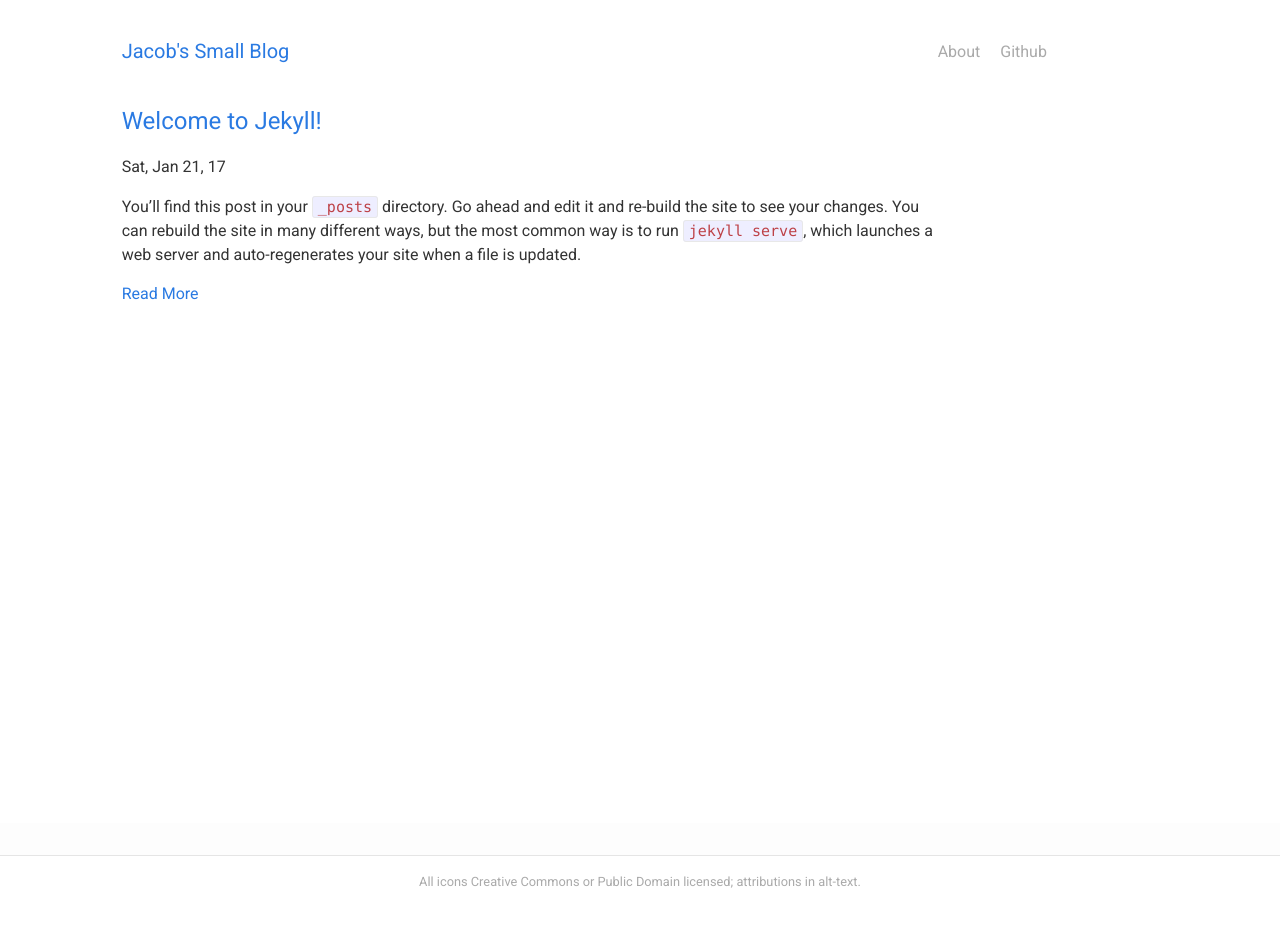
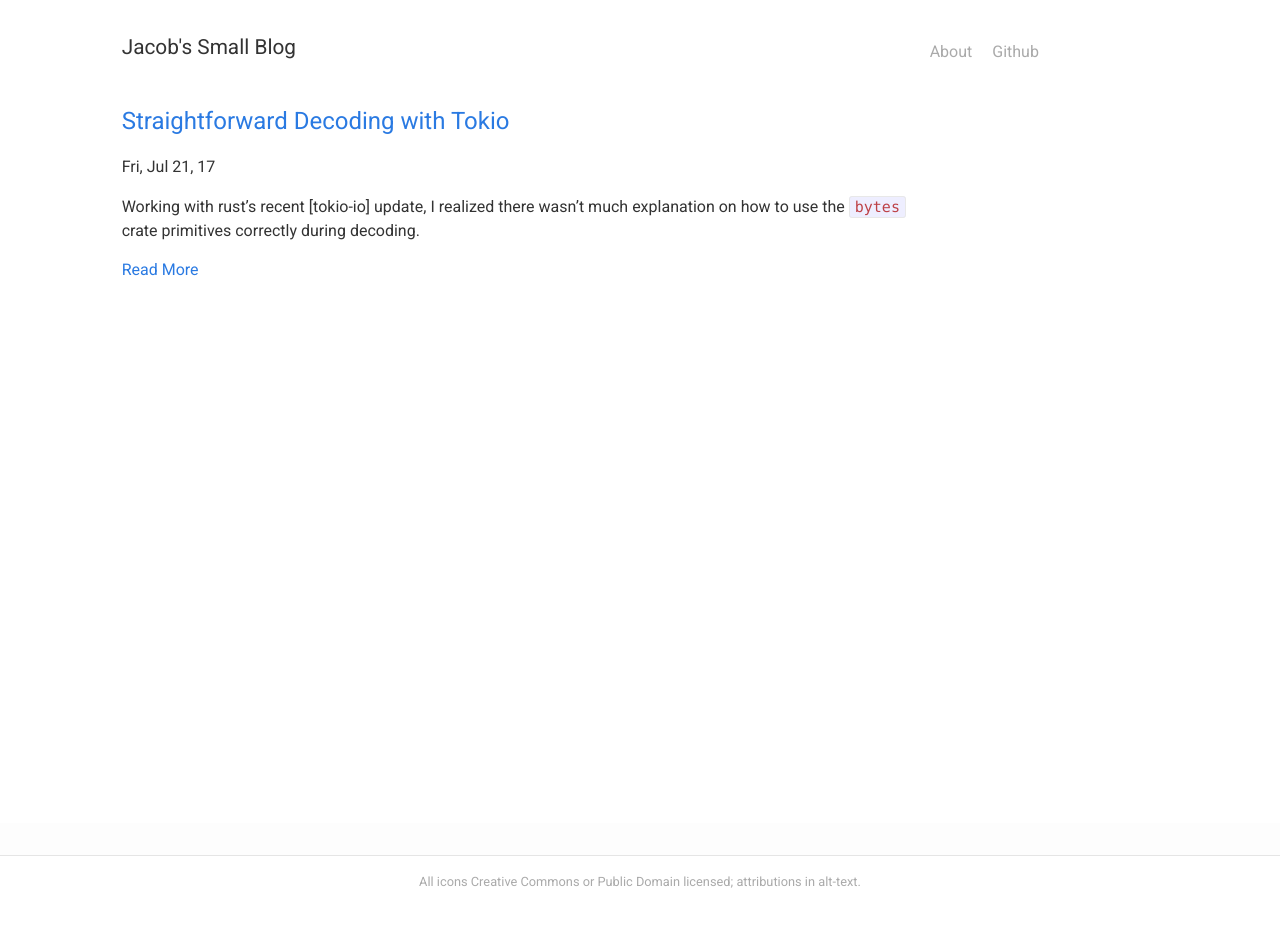
Before and after one commit to Latrasis/latrasis.github.io, a Jekyll site: the page built from index.html, in a window 1280 px wide. Built offline with Jekyll 4.4.1, drawn with Linux system fonts in a browser that asks for light colours; nearby versions of some CDN libraries.

Commit message:
Start first post 1/5

```diff
--- a/_includes/header.html
+++ b/_includes/header.html
@@ -2,7 +2,7 @@
   <div class="container-fluid">
     <nav class="site-header-nav">
       <div class="row">
-        <a class="col offset-md-1 navbar-brand site-nav-brand" href="{{ site.baseurl }}/">
+        <a class="col offset-md-1 site-nav-brand" href="{{ site.baseurl }}/">
           {{ site.title }}
         </a>
         <ul class="col offset-md-4 site-header-nav-links">
--- a/_layouts/post.html
+++ b/_layouts/post.html
@@ -11,7 +11,7 @@ layout: default
             </header>
         </div>
         <div class="row">
-            <div class="col col-md-8 offset-md-1">
+            <div class="col col-md-9 offset-md-1">
                 {{ content }}
             </div>
         </div>
--- a/_posts/2017-01-21-welcome-to-jekyll.markdown
+++ /dev/null
@@ -1,25 +0,0 @@
----
-layout: post
-title:  "Welcome to Jekyll!"
-date:   2017-01-21 18:50:32 +0300
-categories: jekyll update
----
-You’ll find this post in your `_posts` directory. Go ahead and edit it and re-build the site to see your changes. You can rebuild the site in many different ways, but the most common way is to run `jekyll serve`, which launches a web server and auto-regenerates your site when a file is updated.
-
-To add new posts, simply add a file in the `_posts` directory that follows the convention `YYYY-MM-DD-name-of-post.ext` and includes the necessary front matter. Take a look at the source for this post to get an idea about how it works.
-
-Jekyll also offers powerful support for code snippets:
-
-{% highlight ruby %}
-def print_hi(name)
-  puts "Hi, #{name}"
-end
-print_hi('Tom')
-#=> prints 'Hi, Tom' to STDOUT.
-{% endhighlight %}
-
-Check out the [Jekyll docs][jekyll-docs] for more info on how to get the most out of Jekyll. File all bugs/feature requests at [Jekyll’s GitHub repo][jekyll-gh]. If you have questions, you can ask them on [Jekyll Talk][jekyll-talk].
-
-[jekyll-docs]: http://jekyllrb.com/docs/home
-[jekyll-gh]:   https://github.com/jekyll/jekyll
-[jekyll-talk]: https://talk.jekyllrb.com/
--- /dev/null
+++ b/_posts/2017-07-21-straightforward-decoding-with-tokio.markdown
@@ -0,0 +1,30 @@
+---
+layout: post
+title:  "Straightforward Decoding with Tokio"
+categories: ['rust', 'tokio']
+---
+
+Working with rust's recent [tokio-io] update, I realized there wasn't much explanation on how to use the `bytes` crate primitives correctly during decoding.
+
+
+{% highlight rust %}
+extern crate tokio_io;
+extern crate bytes;
+
+use std::io;
+use bytes::{Buf, BytesMut};
+use tokio_io::codec::Decoder;
+
+/// This is our sample struct
+struct FooCodec;
+
+impl Decoder for FooCodec {
+    type Item = String;
+    type Error = io::Error;
+    fn decode(&mut self, src: &mut BytesMut) -> Result<Option<Self::Item>, Self::Error> {
+
+    }
+}
+
+
+{% endhighlight %}
--- a/_sass/_layout.scss
+++ b/_sass/_layout.scss
@@ -16,7 +16,13 @@ html, body {
   padding: 2rem 0 1rem;
   .site-header-nav {
 
-    .site-header-nav-brand {
+    a.site-nav-brand {
+      color: #333;
+      font-size:1.3rem;
+      &:hover {
+        text-decoration: none;
+        color: #777;
+      }
     }
 
     .site-header-nav-links {
```
